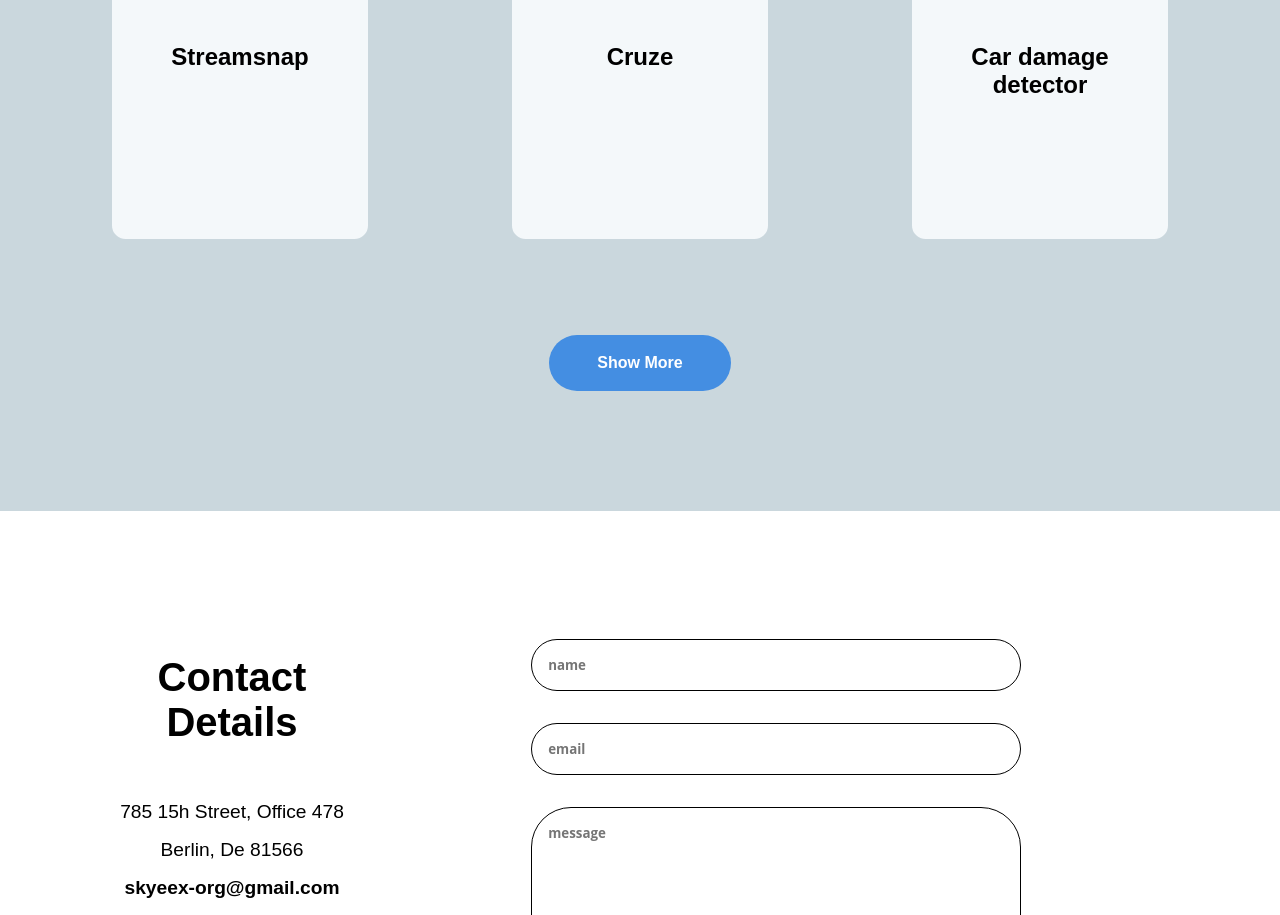
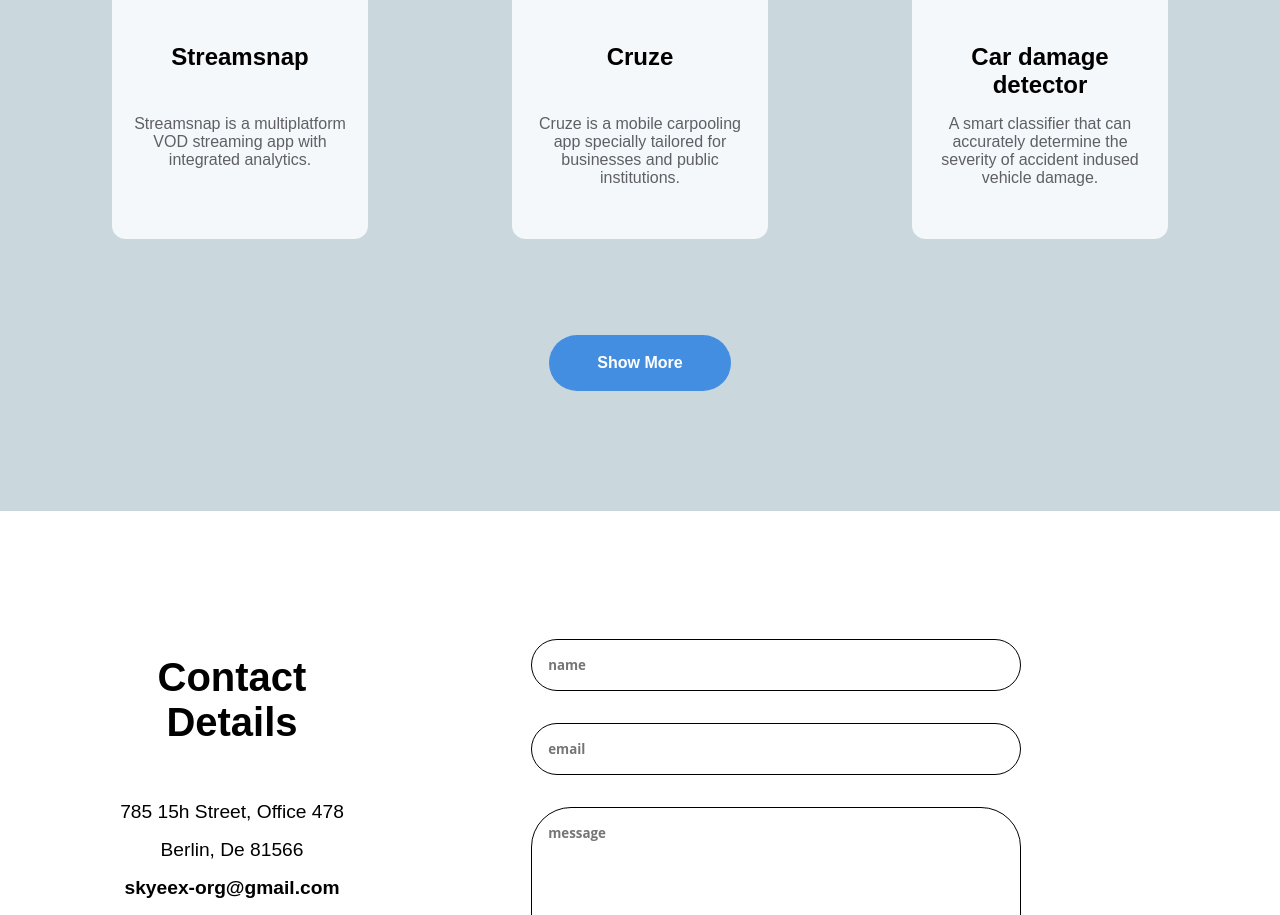
Before and after one commit to Skyeex-org/Skyeex-org.github.io, a Next.js app: page / in a window 1280 px wide. Shown: the part 2533-3448 px from the top of the page. Built offline with nearby package versions, Linux system fonts and the light colour scheme.

Commit message:
Update config

```diff
--- a/src/components/ProjectCard/ProjectCard.tsx
+++ b/src/components/ProjectCard/ProjectCard.tsx
@@ -18,13 +18,13 @@ export const ProjectCard: FC<ProjectCardType> = ({ project }) => {
     };
 
     return (
-        <ProjectCardWrapper onClick={handleProjectCardClick}>
+        <ProjectCardWrapper onClick={project.isDetailPageEnabled ? handleProjectCardClick : () => null}>
             <ProjectCardImage />
             <SeparatorMargin marginValue={0.5} />
             <ProjectCardWrapperContainer>
                 <ProjectCardTitle>{project.title}</ProjectCardTitle>
                 <SeparatorSpace paddingValue={1} />
-                <ProjectCardDescription>{project.description}</ProjectCardDescription>
+                <ProjectCardDescription>{project.previewDescription}</ProjectCardDescription>
             </ProjectCardWrapperContainer>
         </ProjectCardWrapper>
     );
--- a/src/configs/general.ts
+++ b/src/configs/general.ts
@@ -66,6 +66,7 @@ export const ProjectsCardsConfig: ProjectsConfigType[] = [
         title: 'Streamsnap',
         subtitle: 'An usecase driven approach',
         icon: ProjectPlaceholder.src,
+        previewDescription: 'Streamsnap is a multiplatform VOD streaming app with integrated analytics.',
         htmlField: {
             __html: 'During my time at the faculty, I had the opportunity to delve into a wide range of ' +
                 'courses across various disciplines. <div>&nbsp;</div> In the field of Mathematics, I took courses such as Linear ' +
@@ -101,12 +102,14 @@ export const ProjectsCardsConfig: ProjectsConfigType[] = [
                 'abilities, preparing me for a wide range of challenges and opportunities in the field of engineering ' +
                 'and technology.',
         },
+        isDetailPageEnabled: true,
     },
     {
         id: 'cruze',
         title: 'Cruze',
         subtitle: 'An usecase driven approach',
         icon: ProjectPlaceholder.src,
+        previewDescription: 'Cruze is a mobile carpooling app specially tailored for businesses and public institutions.',
         htmlField: {
             __html: 'During my time at the faculty, I had the opportunity to delve into a wide range of ' +
                 'courses across various disciplines. <div>&nbsp;</div> In the field of Mathematics, I took courses such as Linear ' +
@@ -142,12 +145,14 @@ export const ProjectsCardsConfig: ProjectsConfigType[] = [
                 'abilities, preparing me for a wide range of challenges and opportunities in the field of engineering ' +
                 'and technology.',
         },
+        isDetailPageEnabled: true,
     },
     {
         id: 'car-damage-detector',
         title: 'Car damage detector',
         subtitle: 'An usecase driven approach',
         icon: ProjectPlaceholder.src,
+        previewDescription: 'A smart classifier that can accurately determine the severity of accident indused vehicle damage.',
         htmlField: {
             __html: 'During my time at the faculty, I had the opportunity to delve into a wide range of ' +
                 'courses across various disciplines. <div>&nbsp;</div> In the field of Mathematics, I took courses such as Linear ' +
@@ -183,12 +188,14 @@ export const ProjectsCardsConfig: ProjectsConfigType[] = [
                 'abilities, preparing me for a wide range of challenges and opportunities in the field of engineering ' +
                 'and technology.',
         },
+        isDetailPageEnabled: true,
     },
     {
         id: 'adda',
         title: 'ADDA',
         subtitle: 'An usecase driven approach',
         icon: ProjectPlaceholder.src,
+        previewDescription: 'Automated defect detection analyser. When machine learning and neural networks meet, product quality improvements happen.',
         htmlField: {
             __html: 'During my time at the faculty, I had the opportunity to delve into a wide range of ' +
                 'courses across various disciplines. <div>&nbsp;</div> In the field of Mathematics, I took courses such as Linear ' +
@@ -224,6 +231,7 @@ export const ProjectsCardsConfig: ProjectsConfigType[] = [
                 'abilities, preparing me for a wide range of challenges and opportunities in the field of engineering ' +
                 'and technology.',
         },
+        isDetailPageEnabled: true,
     },
 ];
 
--- a/src/pages/[slugDetailPage].tsx
+++ b/src/pages/[slugDetailPage].tsx
@@ -10,6 +10,7 @@ import { ServicesParagraph } from "@components/components/Services/Services.css"
 const fetchProjectConfigObject = (keyId: string): ProjectsConfigType | undefined => {
     return ProjectsCardsConfig.find((obj) => obj.id === keyId);
 }
+
 const DetailPage: FC = () => {
     const [project, setProject] = useState<ProjectsConfigType>();
     const router = useRouter();
@@ -24,13 +25,13 @@ const DetailPage: FC = () => {
     }
 
     return (
-        <div>
+        <React.Fragment>
             <DetailPageLandingArea project={project} wallpaper={project.icon} />
             <TextContentWrapper>
                 <ServicesParagraph dangerouslySetInnerHTML={project.htmlField} />
             </TextContentWrapper>
             <Footer />
-        </div>
+        </React.Fragment>
     )
 }
 
--- a/src/utils/types.ts
+++ b/src/utils/types.ts
@@ -25,7 +25,9 @@ type ProjectsConfigType = {
     title: string;
     subtitle: string;
     icon: string;
+    previewDescription: string;
     htmlField: innerHtmlType;
+    isDetailPageEnabled: boolean;
 };
 
 type FooterConfigType = {
```
